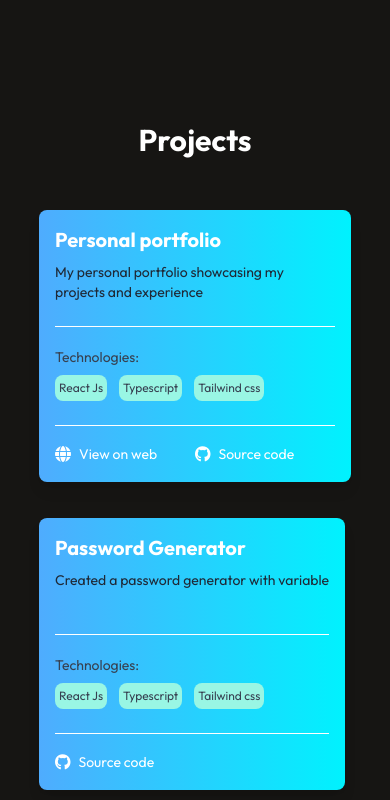
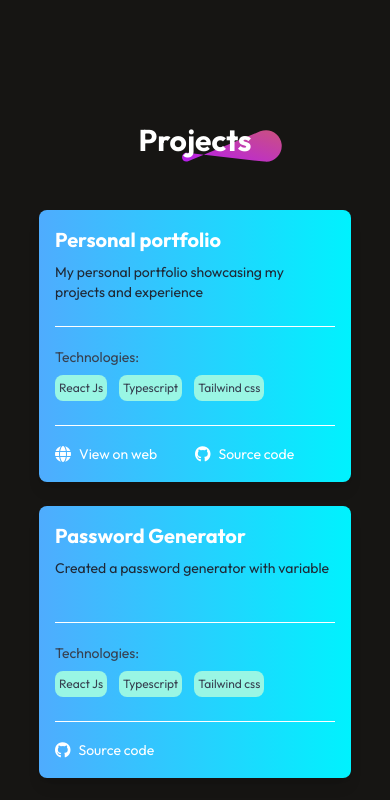
Before and after one commit to nirajsathe80/personal_portfolio, a React (Vite) app: page / in a window 390 px wide. Shown: the part 3800-4600 px from the top of the page. Built offline with nearby package versions, Linux system fonts and the light colour scheme.

Commit message:
feat: enhance project section for mobile responsiveness

```diff
--- a/src/components/projects/index.tsx
+++ b/src/components/projects/index.tsx
@@ -1,10 +1,18 @@
 import { projectsData } from "../data";
+import waveHandSvg from "../../assets/images/wave-hand.svg";
 
 function Projects() {
   return (
     <div className="flex flex-col items-center gap-5 py-12" id="projects">
-      <h1 className="font-bold text-3xl">Projects</h1>
-      <div className="flex flex-wrap gap-9 justify-between w-full my-8">
+      <div className="w-max relative">
+        <h1 className="font-bold text-3xl">Projects</h1>
+        <img
+          src={waveHandSvg}
+          alt="wave-hand"
+          className="w-[100px] absolute top-2 right-[-30px] z-[-1]"
+        />
+      </div>
+      <div className="w-full my-8 grid md:grid-cols-2 lg:grid-cols-3 grid-cols-1 md:gap-8 gap-6">
         {projectsData.map((project, index) => {
           const { title, disc, technologies, sourceCode } = project;
           return (
```
